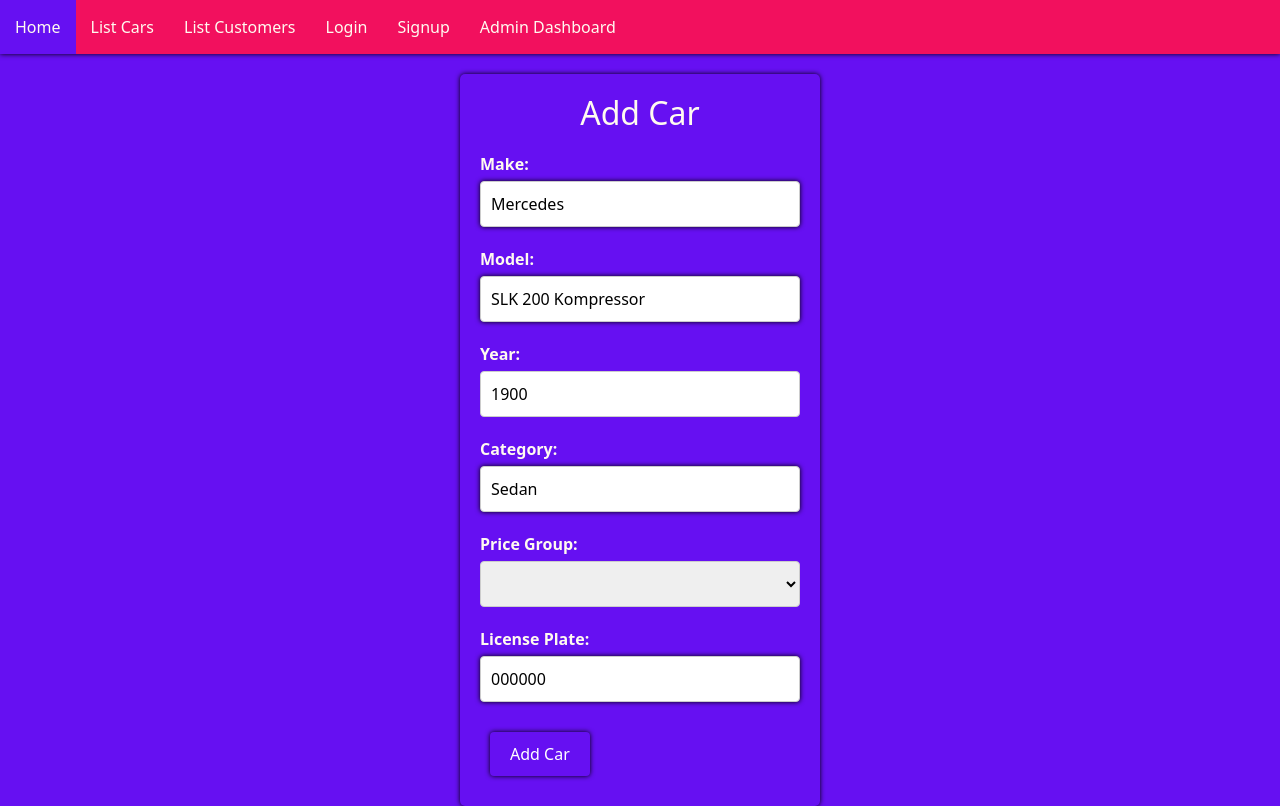
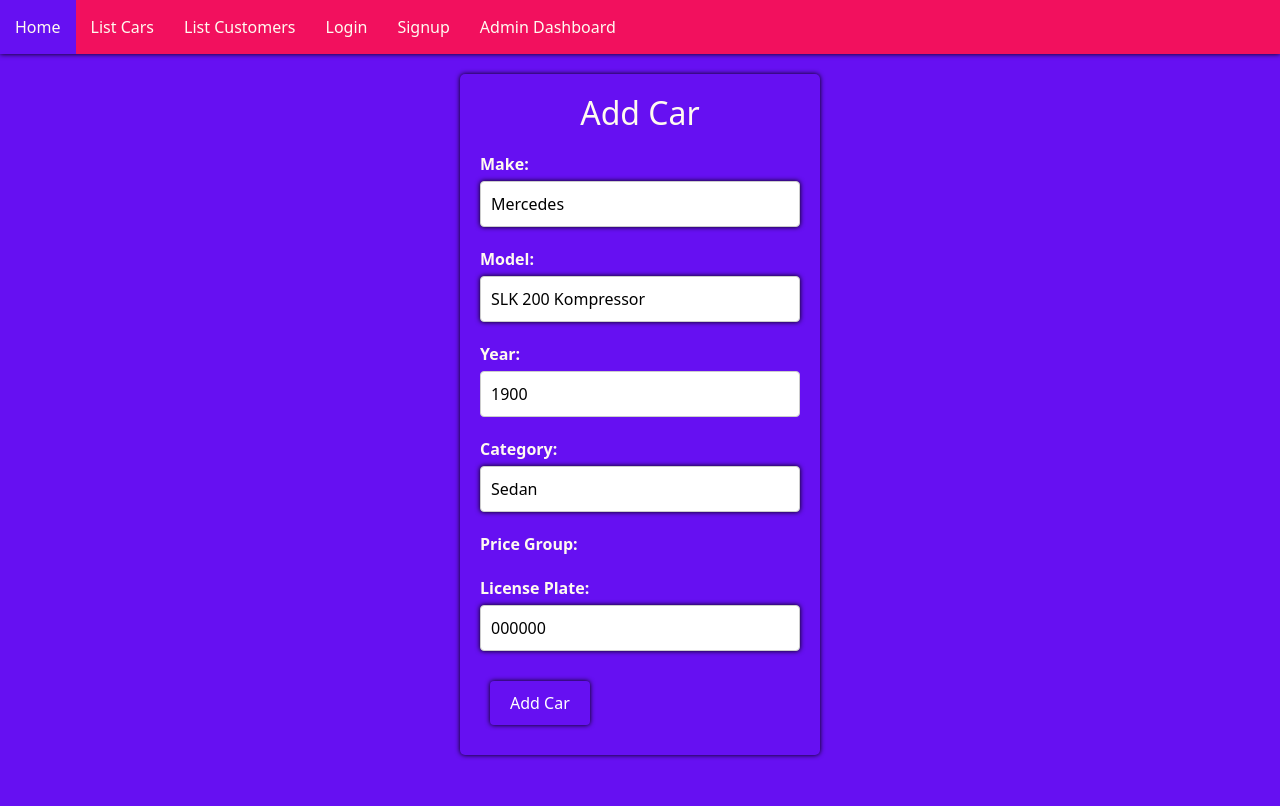
Before and after one commit to NemesisGuy/OnTheGoRentalsFrontend, a Vue app: page /admin/cars/create in a window 1280 px wide. Built offline with nearby package versions, Linux system fonts and the light colour scheme.

Commit message:
- updated table views to be sortable via table header

```diff
--- a/src/components/Admin/Car/CreateCar.vue
+++ b/src/components/Admin/Car/CreateCar.vue
@@ -21,17 +21,7 @@
       </div>
       <div class="form-group">
         <label for="priceGroup">Price Group:</label>
-        <select id="priceGroup" v-model="car.priceGroup" required>
-<!--        ECONOMY, STANDARD, LUXURY, PREMIUM, EXOTIC, SPECIAL, OTHER, NONE -->
-          <option value="ECONOMY">ECONOMY </option>
-          <option value="STANDARD">STANDARD</option>
-          <option value="LUXURY">LUXURY</option>
-          <option value="PREMIUM">PREMIUM</option>
-          <option value="EXOTIC">EXOTIC</option>
-          <option value="SPECIAL">SPECIAL</option>
-          <option value="OTHER">OTHER</option>
-          <option value="NONE">NONE</option>
-        </select>
+
       </div>
       <div class="form-group">
         <label for="licensePlate">License Plate:</label>
--- a/src/components/Signup.vue
+++ b/src/components/Signup.vue
@@ -1,5 +1,5 @@
 <template>
-    <div class="form-container">
+    <div class="form-container"  @submit.prevent="register">
         <form>
             <h2 class="form-header">Signup</h2>
             <div class="form-group">
```
